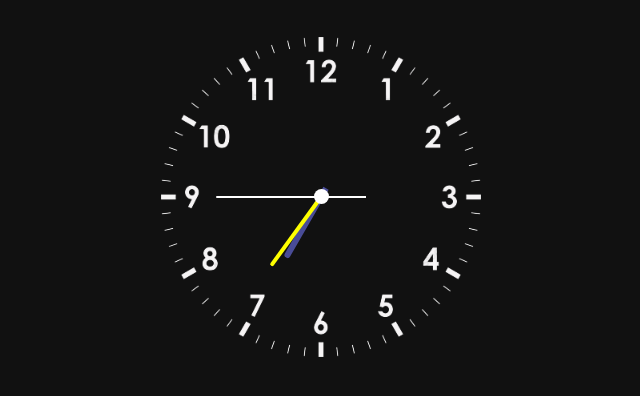
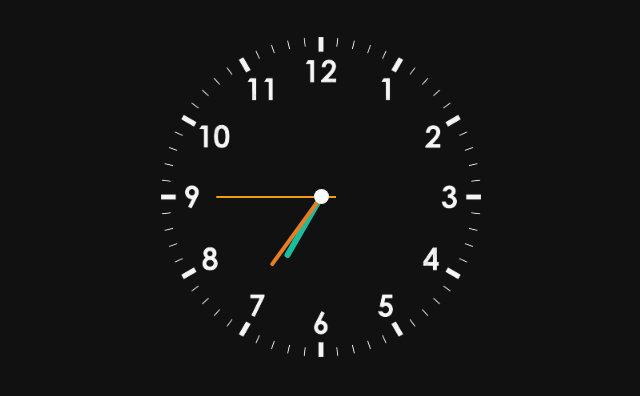
Before and after one commit to ammadsaleem18/30_days_30_javascript_projects, a plain HTML site: page Clock - Day 1/index.html in a window 1280 px wide. Shown: the part 228-624 px from the top of the page, without its empty margins (319-959 px from the left). Drawn offline with Linux system fonts and the light colour scheme.

Commit message:
Day 1 Complete

```diff
--- a/Clock - Day 1/style.css
+++ b/Clock - Day 1/style.css
@@ -79,8 +79,8 @@ body {
    content: "";
    position: absolute;
    width: 6px;
-   height: 80px;
-   background-color: #494c97;
+   height: 70px;
+   background-color: #1abc9c;
    border-radius: 6px 6px 0 0;
    z-index: 10;
 }
@@ -90,7 +90,7 @@ body {
    position: absolute;
    width: 4px;
    height: 90px;
-   background-color: #feff00;
+   background-color: #e67e22;
    border-radius: 6px 6px 0 0;
    z-index: 11;
 }
@@ -99,8 +99,8 @@ body {
    content: "";
    position: absolute;
    width: 2px;
-   height: 150px;
-   background-color: #fff;
+   height: 120px;
+   background-color: #f39c12;
    border-radius: 6px 6px 0 0;
    z-index: 12;
 }
```
